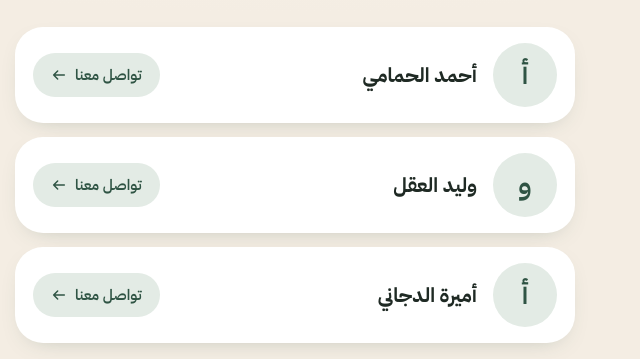
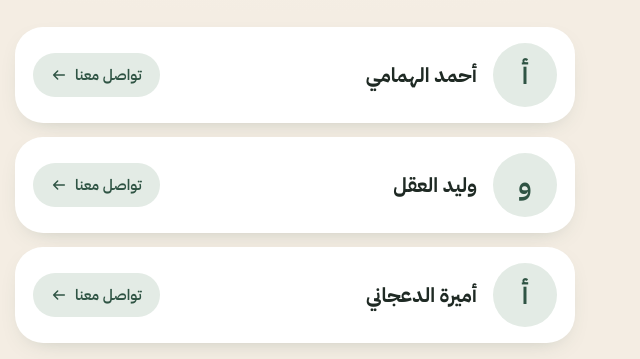
Before and after one commit to WaleedAlaql/WaleedAlaql.github.io, a plain HTML site: page index.html in a window 1280 px wide. Shown: the part 324-683 px from the top of the page, 345-985 px from the left. Drawn offline with Linux system fonts and the light colour scheme.

Commit message:
Team page: correct member names
Co-Authored-By: Claude Sonnet 5.5 <noreply@anthropic.com>

```diff
--- a/index.html
+++ b/index.html
@@ -77,8 +77,8 @@ footer { margin-top: 26px; text-align: center; color: var(--muted); font-size: 1
   <ul class="team">
     <li class="member">
       <span class="avatar" aria-hidden="true">أ</span>
-      <div class="who"><h2>أحمد الحمامي</h2></div>
-      <a class="btn" href="https://www.linkedin.com/in/ahmedalhammami" rel="noopener" aria-label="تواصل مع أحمد الحمامي عبر لينكدإن">تواصل معنا
+      <div class="who"><h2>أحمد الهمامي</h2></div>
+      <a class="btn" href="https://www.linkedin.com/in/ahmedalhammami" rel="noopener" aria-label="تواصل مع أحمد الهمامي عبر لينكدإن">تواصل معنا
         <svg viewBox="0 0 24 24" fill="none" stroke="currentColor" stroke-width="2.2" stroke-linecap="round" stroke-linejoin="round" aria-hidden="true"><path d="M20 12H4M10 6l-6 6 6 6"/></svg></a>
     </li>
     <li class="member">
@@ -89,8 +89,8 @@ footer { margin-top: 26px; text-align: center; color: var(--muted); font-size: 1
     </li>
     <li class="member">
       <span class="avatar" aria-hidden="true">أ</span>
-      <div class="who"><h2>أميرة الدجاني</h2></div>
-      <a class="btn" href="https://www.linkedin.com/in/amira-aldajani-2b0296222/" rel="noopener" aria-label="تواصل مع أميرة الدجاني عبر لينكدإن">تواصل معنا
+      <div class="who"><h2>أميرة الدعجاني</h2></div>
+      <a class="btn" href="https://www.linkedin.com/in/amira-aldajani-2b0296222/" rel="noopener" aria-label="تواصل مع أميرة الدعجاني عبر لينكدإن">تواصل معنا
         <svg viewBox="0 0 24 24" fill="none" stroke="currentColor" stroke-width="2.2" stroke-linecap="round" stroke-linejoin="round" aria-hidden="true"><path d="M20 12H4M10 6l-6 6 6 6"/></svg></a>
     </li>
   </ul>
```
